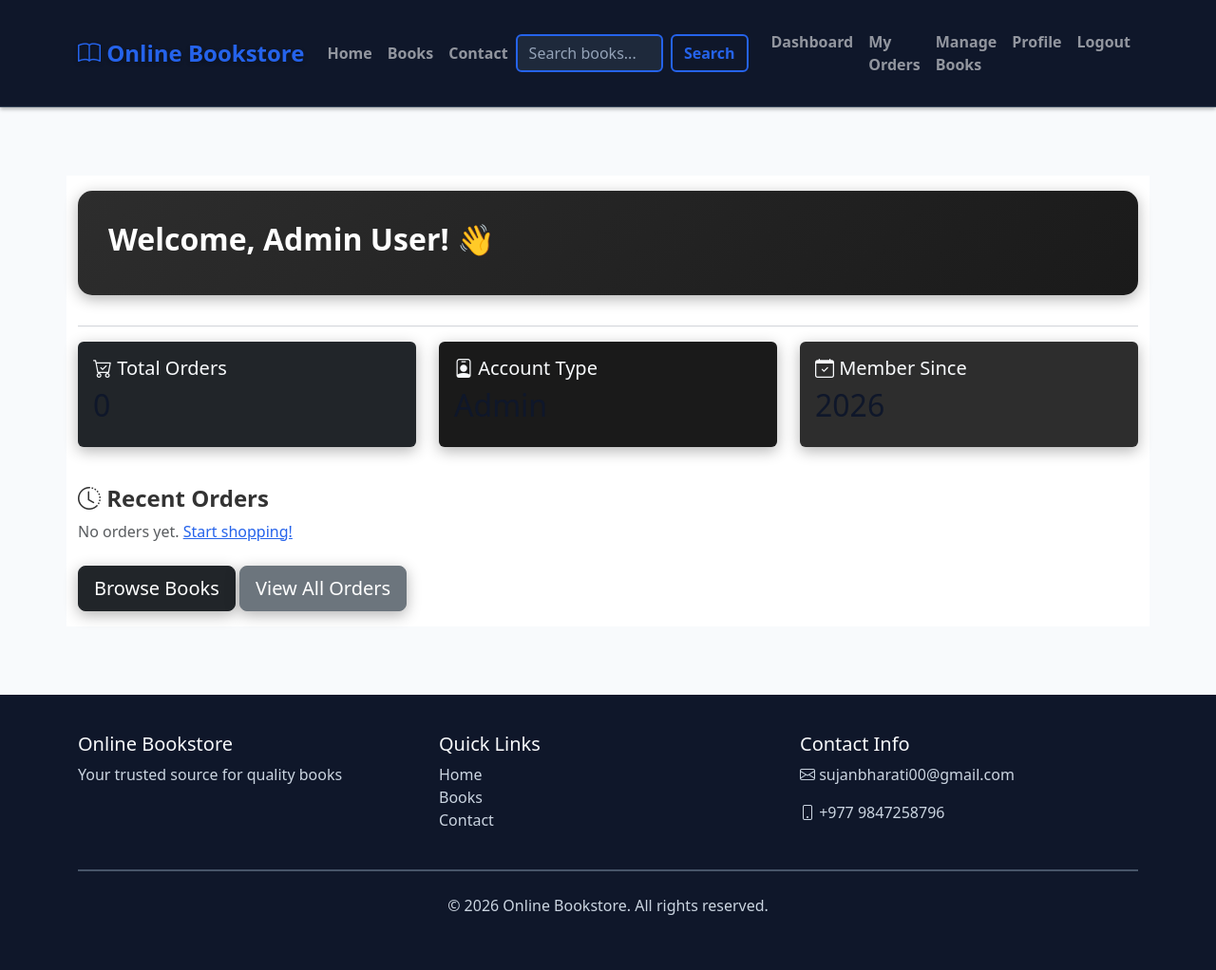
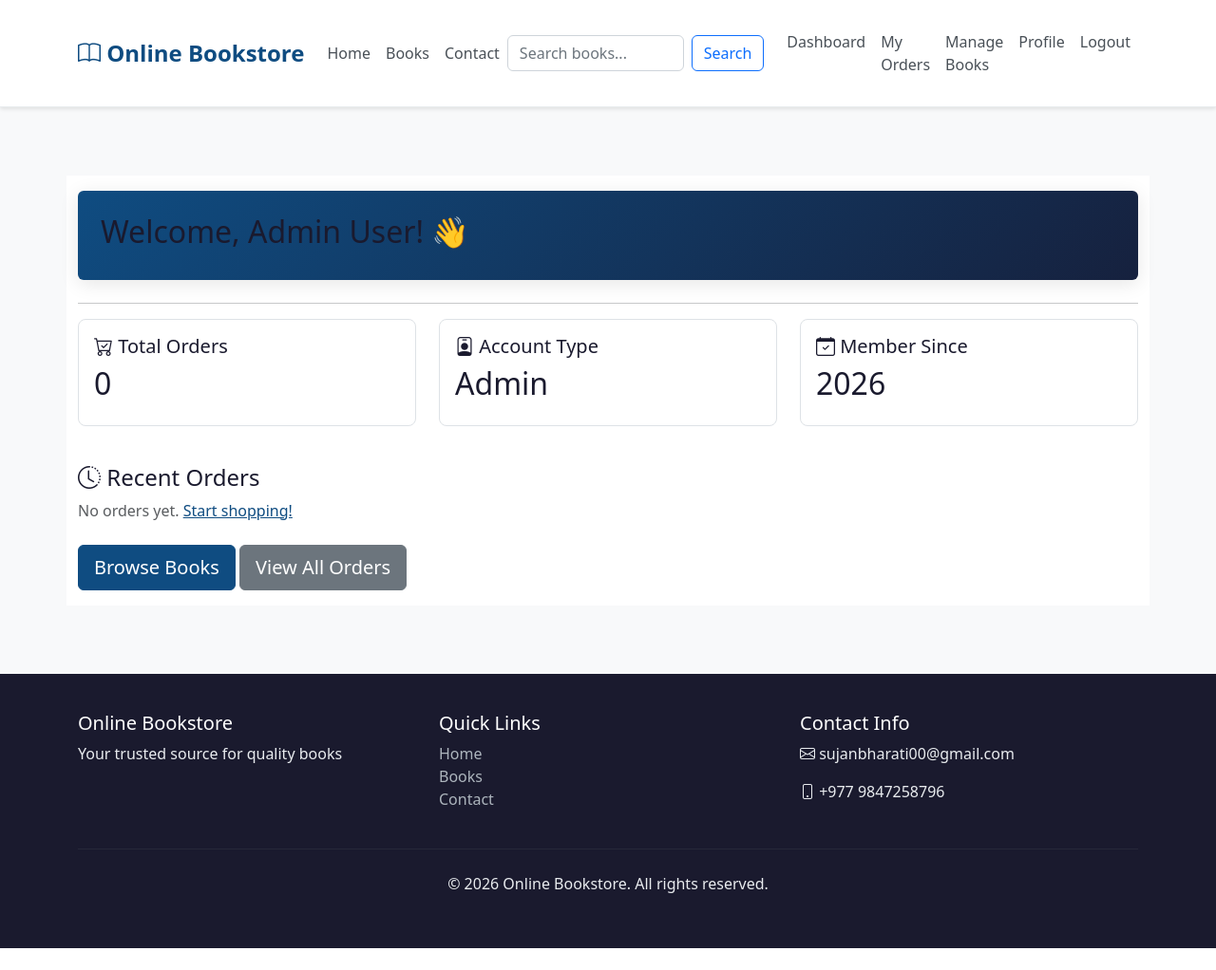
Before and after one commit to sujan00007/Online_Bookstore, a Flask app: page /dashboard in a window 1280 px wide. Shown: the whole page at 95% size. After the commit the page ends 999 px from the top, so only its background shows below. Run offline with Flask 3, Linux system fonts and the light colour scheme; the visitor is signed in with stand-in values (Sample User, id 1).

Commit message:
Online Bookstore

```diff
--- a/online_bookstore/app/static/css/style.css
+++ b/online_bookstore/app/static/css/style.css
@@ -1,5 +1,5 @@
 /**
- * Custom styles for Online Bookstore
+ * Professional Color Scheme for Online Bookstore
  */
 
 /* Global Styles */
@@ -7,8 +7,8 @@
     min-height: 100vh;
     display: flex;
     flex-direction: column;
-    background-color: #F8FAFC;
-    color: #475569;
+    background-color: #F8F9FA;
+    color: #212529;
 }
 
 main {
@@ -17,66 +17,70 @@
 }
 
 h1, h2, h3, h4, h5, h6 {
-    color: #0F172A;
+    color: #1A1A2E;
 }
 
 a {
-    color: #2563EB;
+    color: #0F4C81;
     transition: color 0.3s;
 }
 
 a:hover {
-    color: #1E40AF;
+    color: #16213E;
 }
 
 /* Navigation */
 .navbar-brand {
     font-weight: bold;
     font-size: 1.5rem;
-    text-shadow: 0 2px 4px rgba(0,0,0,0.3);
+    color: #0F4C81 !important;
 }
 
 .navbar {
-    box-shadow: 0 2px 8px rgba(0,0,0,0.3);
-    backdrop-filter: blur(10px);
+    background-color: #FFFFFF !important;
+    box-shadow: 0 2px 4px rgba(0,0,0,0.1);
+    border-bottom: 1px solid #E9ECEF;
 }
 
 .navbar .nav-link {
-    font-weight: 600;
+    font-weight: 500;
     transition: all 0.3s ease;
     padding: 0.5rem 1rem;
+    color: #495057 !important;
 }
 
 .navbar .nav-link:hover {
-    color: #38BDF8 !important;
-    transform: translateY(-2px);
+    color: #0F4C81 !important;
 }
 
 /* Cards */
 .card {
     transition: transform 0.2s, box-shadow 0.2s;
-    background-color: #1E293B;
-    border: 1px solid #334155;
-    color: #CBD5E1;
+    background-color: #FFFFFF;
+    border: 1px solid #DEE2E6;
+    color: #212529;
+    border-radius: 8px;
 }
 
 .card:hover {
     transform: translateY(-5px);
-    box-shadow: 0 4px 15px rgba(56, 189, 248, 0.3);
+    box-shadow: 0 4px 15px rgba(15, 76, 129, 0.15);
 }
 
 .card-title {
-    color: #F8FAFC;
+    color: #1A1A2E;
 }
 
 .card-footer {
-    background-color: #0F172A;
-    border-top: 1px solid #334155;
+    background-color: #F8F9FA;
+    border-top: 1px solid #DEE2E6;
 }
 
 /* Buttons */
 .btn {
     transition: all 0.3s ease;
+    border-radius: 6px;
+    font-weight: 500;
 }
 
 .btn:hover {
@@ -84,82 +88,93 @@
 }
 
 .btn-primary {
-    background-color: #2563EB;
-    border-color: #2563EB;
+    background-color: #0F4C81;
+    border-color: #0F4C81;
 }
 
 .btn-primary:hover {
-    background-color: #1E40AF;
-    border-color: #1E40AF;
+    background-color: #16213E;
+    border-color: #16213E;
 }
 
 /* Forms */
+.form-control {
+    border: 1px solid #CED4DA;
+    border-radius: 6px;
+}
+
 .form-control:focus {
-    border-color: #2563EB;
-    box-shadow: 0 0 0 0.2rem rgba(37, 99, 235, 0.25);
+    border-color: #0F4C81;
+    box-shadow: 0 0 0 0.2rem rgba(15, 76, 129, 0.25);
 }
 
 .form-control::placeholder {
-    color: #94A3B8;
+    color: #6C757D;
     opacity: 1;
 }
 
 /* Price styling */
 .price-tag {
-    color: #16A34A;
+    color: #28A745;
     font-weight: bold;
 }
 
 /* Tables */
 .table-responsive {
-    border-radius: 0.5rem;
+    border-radius: 8px;
     overflow: hidden;
+}
+
+.table {
+    color: #212529;
 }
 
 /* Footer */
 footer {
     margin-top: auto;
-    background-color: #0F172A;
-    color: #CBD5E1;
+    background-color: #1A1A2E;
+    color: #E9ECEF;
 }
 
 footer h5 {
-    color: #F8FAFC;
+    color: #FFFFFF;
 }
 
 footer a {
     text-decoration: none;
     transition: color 0.3s;
-    color: #CBD5E1;
+    color: #ADB5BD;
 }
 
 footer a:hover {
-    color: #38BDF8;
+    color: #FFFFFF;
 }
 
 /* Hero Section */
 .jumbotron {
-    background: linear-gradient(135deg, #1E293B 0%, #0F172A 100%);
+    background: linear-gradient(135deg, #0F4C81 0%, #16213E 100%);
     color: white;
-    border: 2px solid #2563EB;
-    box-shadow: 0 8px 32px rgba(37, 99, 235, 0.4);
+    border: none;
+    box-shadow: 0 4px 20px rgba(0,0,0,0.1);
+    border-radius: 8px;
 }
 
 .jumbotron .btn {
-    box-shadow: 0 4px 14px rgba(37, 99, 235, 0.5);
+    box-shadow: 0 4px 14px rgba(0,0,0,0.2);
     transition: all 0.3s ease;
 }
 
 .jumbotron .btn:hover {
-    box-shadow: 0 6px 20px rgba(30, 64, 175, 0.6);
+    box-shadow: 0 6px 20px rgba(0,0,0,0.3);
     transform: translateY(-2px);
 }
 
 /* Badges */
 .badge {
     padding: 0.5em 0.75em;
-    font-weight: 600;
-    letter-spacing: 0.5px;
+    font-weight: 500;
+    letter-spacing: 0.3px;
+    border-radius: 4px;
 }
 
 /* Professional spacing */
@@ -175,7 +190,8 @@
 
 /* Alerts */
 .alert {
-    border-radius: 0.5rem;
+    border-radius: 8px;
+    border: none;
 }
 
 /* Responsive adjustments */
@@ -205,14 +221,14 @@
 }
 
 ::-webkit-scrollbar-track {
-    background: #f1f1f1;
+    background: #F8F9FA;
 }
 
 ::-webkit-scrollbar-thumb {
-    background: #888;
+    background: #ADB5BD;
     border-radius: 5px;
 }
 
 ::-webkit-scrollbar-thumb:hover {
-    background: #555;
+    background: #6C757D;
 }
--- a/online_bookstore/app/templates/base.html
+++ b/online_bookstore/app/templates/base.html
@@ -11,9 +11,9 @@
 </head>
 <body>
     <!-- Navigation -->
-    <nav class="navbar navbar-expand-lg navbar-dark" style="background-color: #0F172A; box-shadow: 0 2px 4px rgba(0,0,0,0.3); border-bottom: 1px solid #334155;">
+    <nav class="navbar navbar-expand-lg navbar-light">
         <div class="container">
-            <a class="navbar-brand" href="{{ url_for('main.index') }}" style="color: #2563EB; font-weight: bold;">
+            <a class="navbar-brand" href="{{ url_for('main.index') }}">
                 <i class="bi bi-book"></i> Online Bookstore
             </a>
             <button class="navbar-toggler" type="button" data-bs-toggle="collapse" data-bs-target="#navbarNav">
@@ -34,8 +34,8 @@
 
                 <!-- Search Form -->
                 <form class="d-flex me-3" action="{{ url_for('main.search') }}" method="get">
-                    <input class="form-control me-2" type="search" name="q" placeholder="Search books..." aria-label="Search" style="border: 2px solid #2563EB; background: #1E293B; color: #F8FAFC;">
-                    <button class="btn" type="submit" style="font-weight: 600; border: 2px solid #2563EB; color: #2563EB;">Search</button>
+                    <input class="form-control me-2" type="search" name="q" placeholder="Search books..." aria-label="Search">
+                    <button class="btn btn-outline-primary" type="submit">Search</button>
                 </form>
 
                 <ul class="navbar-nav">
@@ -90,28 +90,28 @@
     </main>
 
     <!-- Footer -->
-    <footer class="mt-5 py-4" style="background-color: #0F172A; color: #CBD5E1;">
+    <footer class="mt-5 py-4">
         <div class="container">
             <div class="row">
                 <div class="col-md-4">
-                    <h5 style="color: #F8FAFC;">Online Bookstore</h5>
+                    <h5>Online Bookstore</h5>
                     <p>Your trusted source for quality books</p>
                 </div>
                 <div class="col-md-4">
-                    <h5 style="color: #F8FAFC;">Quick Links</h5>
+                    <h5>Quick Links</h5>
                     <ul class="list-unstyled">
-                        <li><a href="{{ url_for('main.index') }}" style="color: #CBD5E1; text-decoration: none;" onmouseover="this.style.color='#38BDF8'" onmouseout="this.style.color='#CBD5E1'">Home</a></li>
-                        <li><a href="{{ url_for('books.list_books') }}" style="color: #CBD5E1; text-decoration: none;" onmouseover="this.style.color='#38BDF8'" onmouseout="this.style.color='#CBD5E1'">Books</a></li>
-                        <li><a href="{{ url_for('main.contact') }}" style="color: #CBD5E1; text-decoration: none;" onmouseover="this.style.color='#38BDF8'" onmouseout="this.style.color='#CBD5E1'">Contact</a></li>
+                        <li><a href="{{ url_for('main.index') }}">Home</a></li>
+                        <li><a href="{{ url_for('books.list_books') }}">Books</a></li>
+                        <li><a href="{{ url_for('main.contact') }}">Contact</a></li>
                     </ul>
                 </div>
                 <div class="col-md-4">
-                    <h5 style="color: #F8FAFC;">Contact Info</h5>
+                    <h5>Contact Info</h5>
                     <p><i class="bi bi-envelope"></i> sujanbharati00@gmail.com</p>
                     <p><i class="bi bi-phone"></i> +977 9847258796</p>
                 </div>
             </div>
-            <hr style="background-color: #475569; border: none; height: 2px; opacity: 1; margin: 1.5rem 0;">
+            <hr style="border-color: #495057; margin: 1.5rem 0;">
             <div class="text-center">
                 <p>&copy; 2026 Online Bookstore. All rights reserved.</p>
             </div>
--- a/online_bookstore/app/templates/dashboard.html
+++ b/online_bookstore/app/templates/dashboard.html
@@ -3,14 +3,14 @@
 {% block title %}Dashboard - Online Bookstore{% endblock %}
 
 {% block content %}
-<div style="background: linear-gradient(135deg, #2d2d2d 0%, #1a1a1a 100%); padding: 2rem; border-radius: 15px; margin-bottom: 2rem; box-shadow: 0 4px 15px rgba(0,0,0,0.3);">
-    <h2 style="color: #ffffff; font-weight: bold;">Welcome, {{ user.name }}! 👋</h2>
+<div class="jumbotron p-4 rounded mb-4">
+    <h2>Welcome, {{ user.name }}! 👋</h2>
 </div>
 <hr>
 
 <div class="row">
     <div class="col-md-4 mb-3">
-        <div class="card text-white bg-dark" style="border: none; box-shadow: 0 4px 15px rgba(0, 0, 0, 0.3);">
+        <div class="card">
             <div class="card-body">
                 <h5 class="card-title"><i class="bi bi-cart-check"></i> Total Orders</h5>
                 <h2>{{ user.orders|length }}</h2>
@@ -18,7 +18,7 @@
         </div>
     </div>
     <div class="col-md-4 mb-3">
-        <div class="card text-white" style="background: #1a1a1a; border: none; box-shadow: 0 4px 15px rgba(0, 0, 0, 0.3);">
+        <div class="card">
             <div class="card-body">
                 <h5 class="card-title"><i class="bi bi-person-badge"></i> Account Type</h5>
                 <h2>{{ user.role|title }}</h2>
@@ -26,7 +26,7 @@
         </div>
     </div>
     <div class="col-md-4 mb-3">
-        <div class="card text-white" style="background: #2d2d2d; border: none; box-shadow: 0 4px 15px rgba(0, 0, 0, 0.3);">
+        <div class="card">
             <div class="card-body">
                 <h5 class="card-title"><i class="bi bi-calendar-check"></i> Member Since</h5>
                 <h2>{{ user.created_at.strftime('%Y') }}</h2>
@@ -35,11 +35,11 @@
     </div>
 </div>
 
-<h4 class="mt-4" style="color: #333; font-weight: bold;"><i class="bi bi-clock-history"></i> Recent Orders</h4>
+<h4 class="mt-4"><i class="bi bi-clock-history"></i> Recent Orders</h4>
 {% if orders %}
-<div class="table-responsive" style="border-radius: 10px; overflow: hidden; box-shadow: 0 4px 15px rgba(0,0,0,0.1);">
+<div class="table-responsive">
     <table class="table table-striped">
-        <thead>
+        <thead class="table-dark">
             <tr>
                 <th>Order ID</th>
                 <th>Book</th>
@@ -68,7 +68,7 @@
 {% endif %}
 
 <div class="mt-4">
-    <a href="{{ url_for('books.list_books') }}" class="btn btn-lg btn-dark" style="box-shadow: 0 4px 15px rgba(0, 0, 0, 0.3);">Browse Books</a>
-    <a href="{{ url_for('orders.list_orders') }}" class="btn btn-lg btn-secondary" style="box-shadow: 0 4px 15px rgba(0, 0, 0, 0.3);">View All Orders</a>
+    <a href="{{ url_for('books.list_books') }}" class="btn btn-lg btn-primary">Browse Books</a>
+    <a href="{{ url_for('orders.list_orders') }}" class="btn btn-lg btn-secondary">View All Orders</a>
 </div>
 {% endblock %}
```
Also changed, not shown: online_bookstore/app/templates/index.html (+28 -50 lines).
